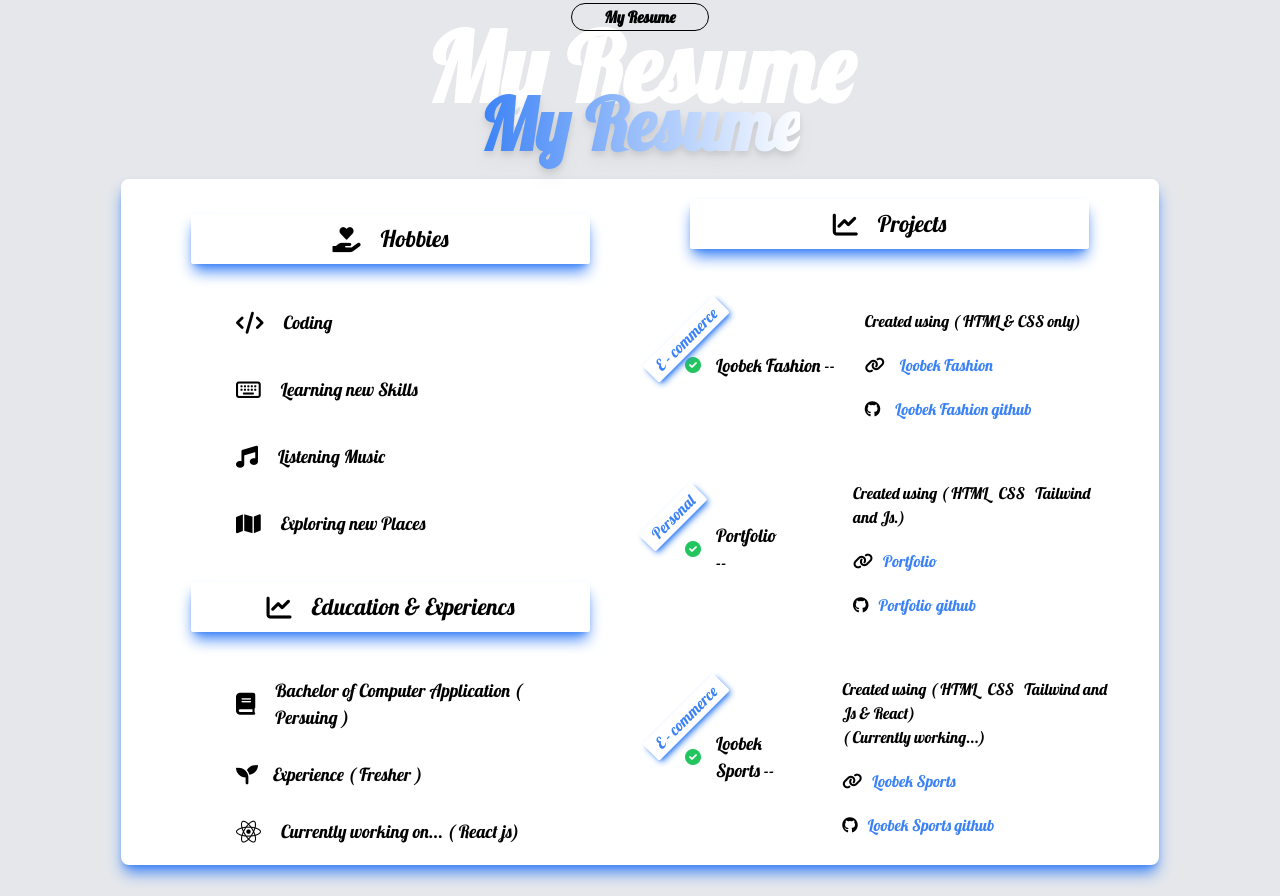
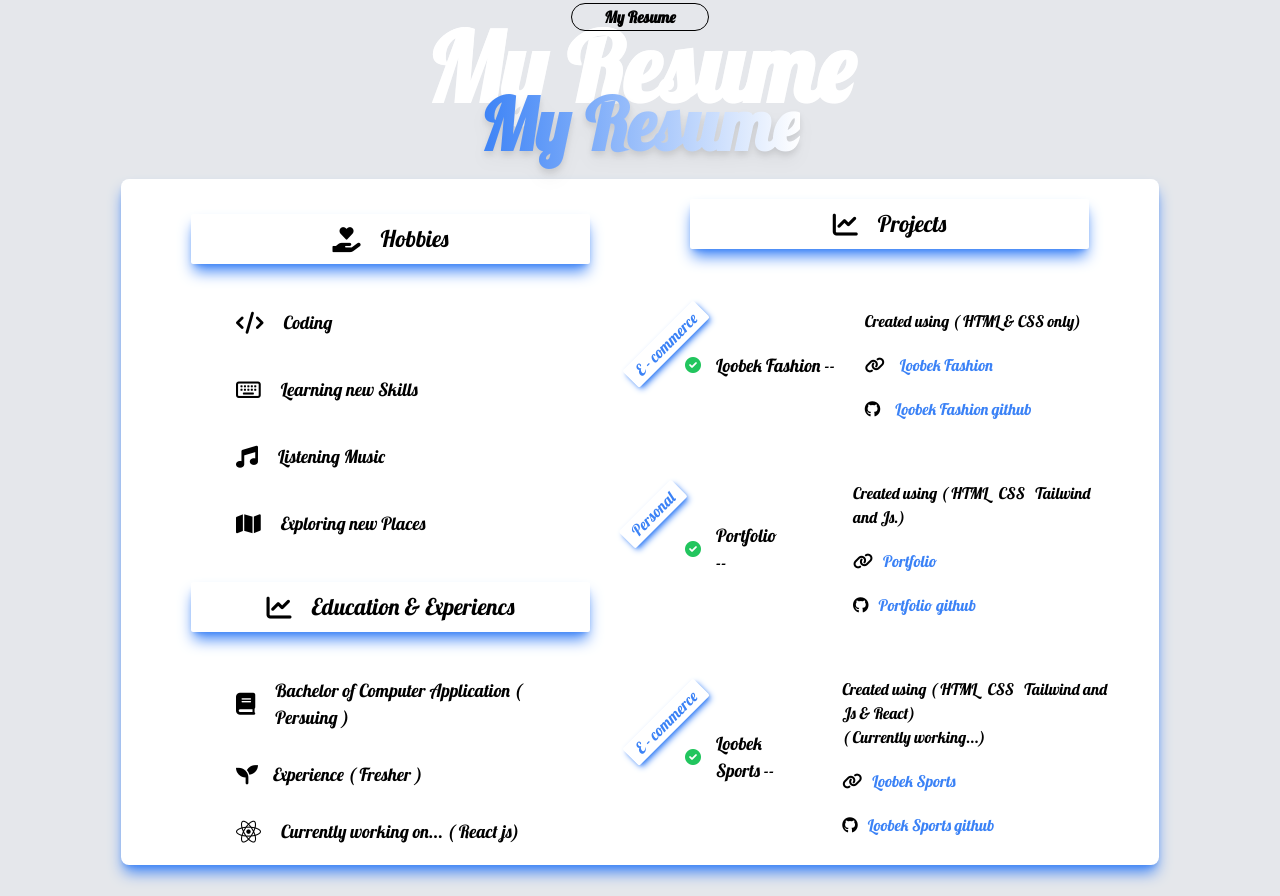
Before and after one commit to Himanshu00100/Portfolio, a website: page index.html in a window 1280 px wide. Shown: the part 1901-2797 px from the top of the page. Drawn offline with nearby package versions, Linux system fonts and the light colour scheme; files whose address does not match are found by name; a web font is replaced by a local one.

Commit message:
Project updates

```diff
--- a/index.html
+++ b/index.html
@@ -499,7 +499,7 @@
                     <div class="flex items-center gap-x-[30px]">
                       <h1 class="text-[18px] font-[400] relative">Loobek Fashion --
                         <span
-                          class="absolute rotate-[-45deg] px-[10px] left-[-80px] top-[-25px] bg-white shadow-md shadow-blue-500 text-blue-500 text-nowrap text-[16px] rounded-sm font-[400]">
+                          class="absolute rotate-[-45deg] px-[10px] left-[-100px] top-[-20px] bg-white shadow-md shadow-blue-500 text-blue-500 text-nowrap text-[16px] rounded-sm font-[400]">
                           E - commerce </span>
                       </h1>
                       <p class="flex flex-col gap-y-[20px]">Created using ( HTML & CSS only)
@@ -528,7 +528,7 @@
                     <div class="flex items-center gap-x-[70px] relative">
                       <h1 class="text-[18px] font-[400] relative"> Portfolio --
                         <span
-                          class="absolute rotate-[-45deg] px-[10px] left-[-80px] top-[-17px] bg-white shadow-md shadow-blue-500 text-blue-500 text-nowrap text-[16px] rounded-sm font-[400] ">Personal
+                          class="absolute rotate-[-45deg] px-[10px] left-[-100px] top-[-20px] bg-white shadow-md shadow-blue-500 text-blue-500 text-nowrap text-[16px] rounded-sm font-[400] ">Personal
                         </span>
                       </h1>
                       <p class="flex flex-col gap-y-[20px]">Created using ( HTML &#160; CSS &#160; Tailwind and Js.)
@@ -557,7 +557,7 @@
                     <div class="flex items-center gap-x-[40px]">
                       <h1 class="text-[18px] font-[400] relative"> Loobek Sports --
                         <span
-                          class="absolute rotate-[-45deg] px-[10px] left-[-80px] top-[-25px] bg-white shadow-md shadow-blue-500 text-blue-500 text-nowrap text-[16px] rounded-sm font-[400]">
+                          class="absolute rotate-[-45deg] px-[10px] left-[-100px] top-[-20px] bg-white shadow-md shadow-blue-500 text-blue-500 text-nowrap text-[16px] rounded-sm font-[400]">
                           E - commerce </span>
                       </h1>
                       <p class="flex flex-col gap-y-[20px]">Created using ( HTML &#160; CSS &#160; Tailwind and Js &
```
Also changed, not shown: src/output.css.
